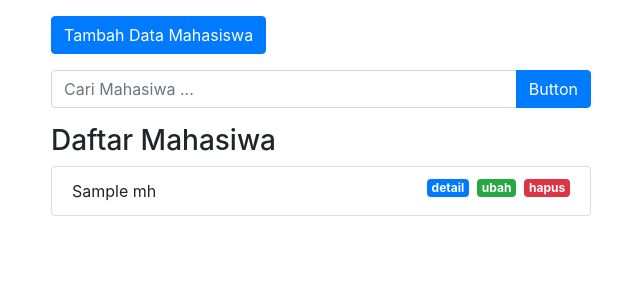
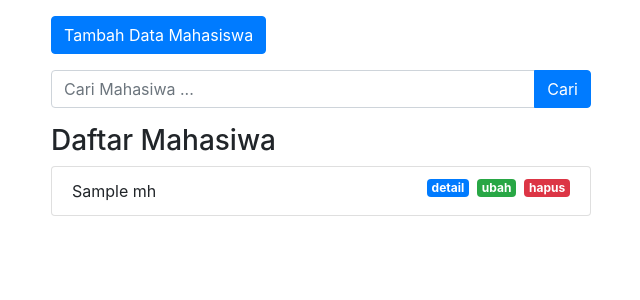
Before and after one commit to michaelherda/rekweb-phpmvc, a PHP site: the page made by app/views/mahasiswa/index.php in a window 1280 px wide. Shown: the part 56-356 px from the top of the page, without its empty margins (34-674 px from the left). Run offline with PHP 8.4, Linux system fonts and the light colour scheme; the template is opened without the code that fills it: most values are stand-ins (such as "Sample title", 1, 10 or a date in 2020); some libraries are stand-ins or nearby versions.

Commit message:
membuat function cari

```diff
--- a/app/views/mahasiswa/index.php
+++ b/app/views/mahasiswa/index.php
@@ -17,9 +17,9 @@
       <div class="col-lg-6">
         <form action="<?= BASEURL; ?>/mahasiswa/cari" method="post">
           <div class="input-group">
-            <input type="text" class="form-control" placeholder="Cari Mahasiwa ..." name="keyword" id="keyword">
+            <input type="text" class="form-control" placeholder="Cari Mahasiwa ..." name="keyword" id="keyword" autocomplete="off">
             <div class="input-group-append">
-           <button class="btn btn-primary" type="submit" id="tombolCari">Button</button>
+           <button class="btn btn-primary" type="submit" id="tombolCari">Cari</button>
             </div>
           </div>
         </form>
```
Also changed, not shown: app/controllers/Mahasiswa.php (+8 -0 lines).
